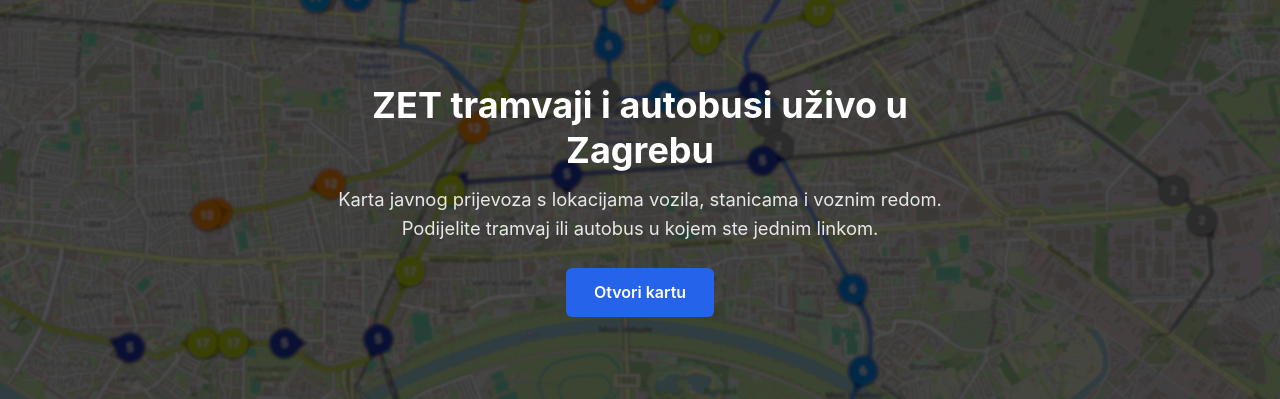
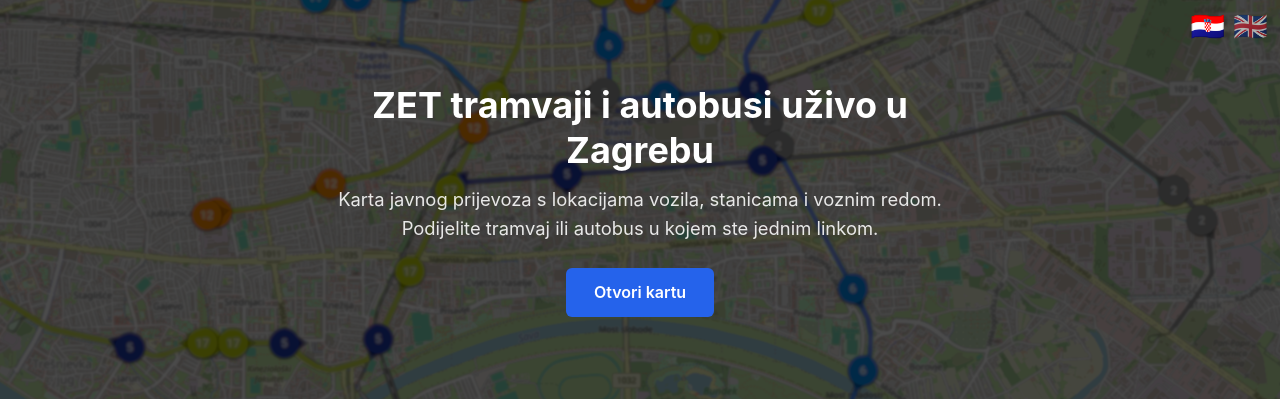
Before and after one commit to knork-fork/zet-gtfs-backend, a PHP site: page /static/about/index.html in a window 1280 px wide. Shown: the top 399 px of the page. Run offline with PHP 8.4, Linux system fonts and the light colour scheme.

Commit message:
Add language switcher to about page

```diff
--- a/public/static/about.en/index.html
+++ b/public/static/about.en/index.html
@@ -109,6 +109,10 @@
 <body>
     <div class="hero">
         <div class="hero-overlay"></div>
+        <div class="lang-flags">
+            <a href="/about" title="Hrvatski" rel="alternate" hreflang="hr" class="lang-flag">🇭🇷</a>
+            <a href="/about.en" title="English" rel="alternate" hreflang="en" class="lang-flag active">🇬🇧</a>
+        </div>
         <div class="hero-content">
             <h1>ZET trams and buses live in Zagreb</h1>
             <p class="subtitle">
--- a/public/static/about/index.html
+++ b/public/static/about/index.html
@@ -109,6 +109,10 @@
 <body>
     <div class="hero">
         <div class="hero-overlay"></div>
+        <div class="lang-flags">
+            <a href="/about" title="Hrvatski" rel="alternate" hreflang="hr" class="lang-flag active">🇭🇷</a>
+            <a href="/about.en" title="English" rel="alternate" hreflang="en" class="lang-flag">🇬🇧</a>
+        </div>
         <div class="hero-content">
             <h1>ZET tramvaji i autobusi uživo u Zagrebu</h1>
             <p class="subtitle">Karta javnog prijevoza s lokacijama vozila, stanicama i voznim redom. Podijelite tramvaj ili autobus u kojem ste jednim linkom.</p>
--- a/public/static/about/styles.css
+++ b/public/static/about/styles.css
@@ -27,11 +27,34 @@ body {
     position: absolute;
     inset: 0;
     background: rgba(0, 0, 0, 0.6);
+    z-index: 1;
+}
+
+.lang-flags {
+    position: absolute;
+    top: 0.75rem;
+    right: 0.75rem;
+    z-index: 3;
+    display: flex;
+    gap: 0.5rem;
+}
+
+.lang-flag {
+    font-size: 1.75rem;
+    line-height: 1;
+    text-decoration: none;
+    opacity: 0.6;
+    transition: opacity 0.15s ease;
+}
+
+.lang-flag:hover,
+.lang-flag.active {
+    opacity: 1;
 }
 
 .hero-content {
     position: relative;
-    z-index: 1;
+    z-index: 2;
     text-align: center;
     padding: 3rem 1.25rem;
     max-width: 720px;
```
